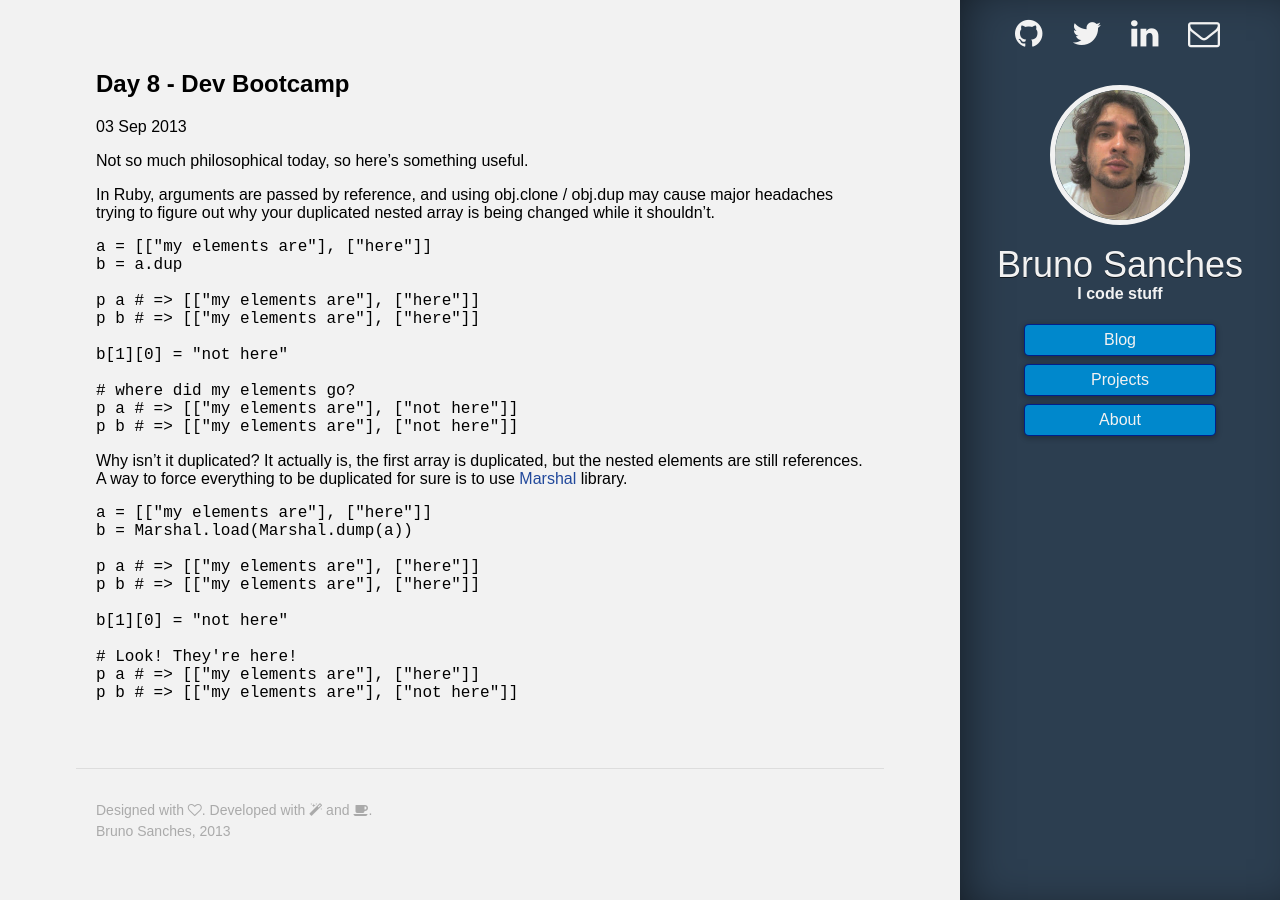
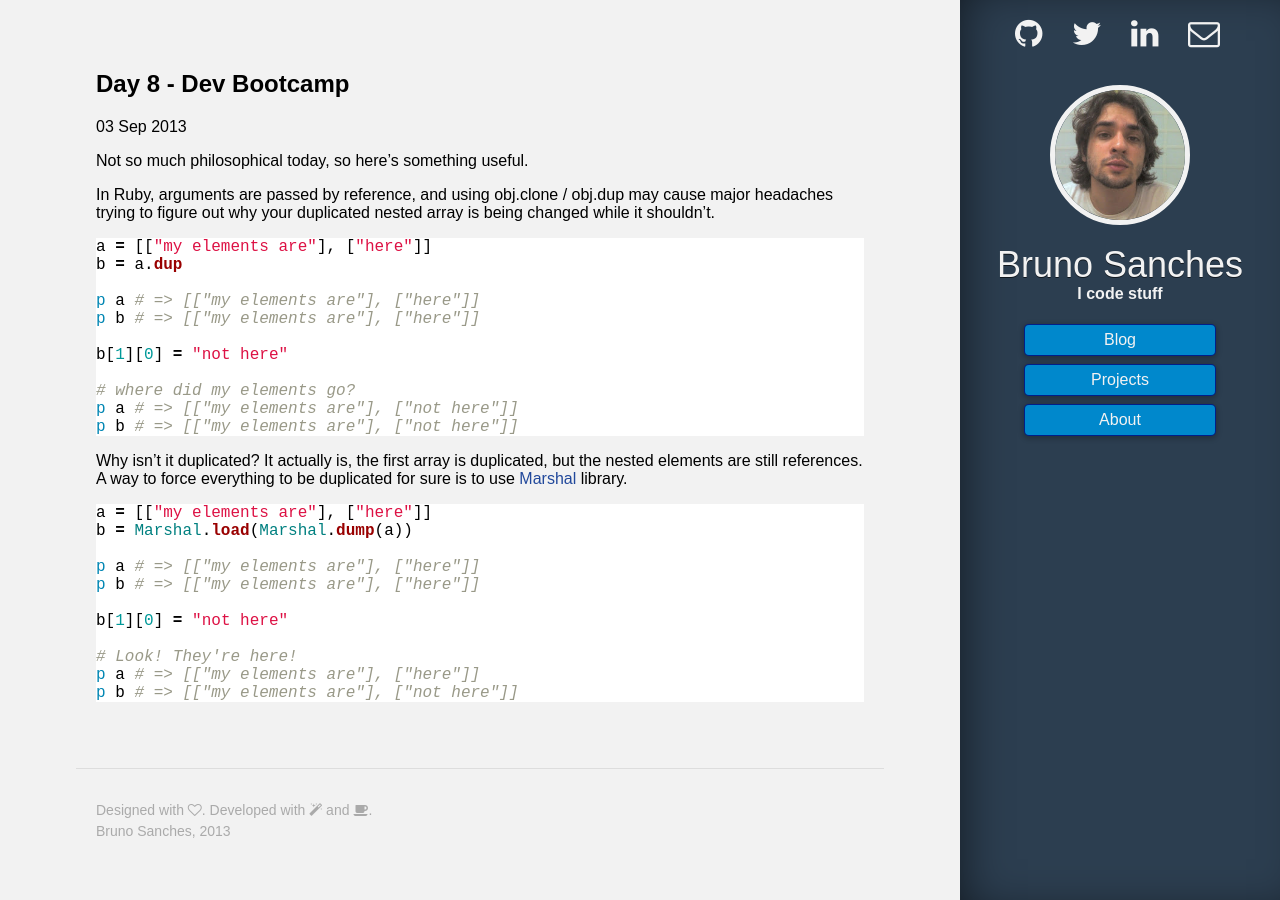
Before and after one commit to brunops/brunops.github.io, a Jekyll site: the page built from _posts/2013-09-03-day-8-dev-bootcamp.markdown, in a window 1280 px wide. Built offline with Jekyll 4.4.1, drawn with Linux system fonts in a browser that asks for light colours; some web fonts are replaced; Markdown is read by kramdown in place of the engine named in the settings; part of the change alters nothing that is shown.

Commit message:
reformat to markdown..

```diff
--- a/_posts/2013-09-03-day-8-dev-bootcamp.markdown
+++ b/_posts/2013-09-03-day-8-dev-bootcamp.markdown
@@ -2,29 +2,38 @@
 layout: post
 title: Day 8 - Dev Bootcamp
 date: '2013-09-03T01:25:00-07:00'
+categories:
+- Ruby
+- Marshal
 ---
-<p>Not so much philosophical today, so here&#8217;s something useful.</p>
-<p>In Ruby, arguments are passed by reference, and using obj.clone / obj.dup may cause major headaches trying to figure out why your duplicated nested array is being changed while it shouldn&#8217;t.</p>
-<pre class="prettyprint"><code>a = [["my elements are"], ["here"]]
+Not so much philosophical today, so here's something useful.
+
+In Ruby, arguments are passed by reference, and using obj.clone / obj.dup may cause major headaches trying to figure out why your duplicated nested array is being changed while it shouldn't.
+{% highlight ruby %}
+a = [["my elements are"], ["here"]]
 b = a.dup
 
-p a # =&gt; [["my elements are"], ["here"]]
-p b # =&gt; [["my elements are"], ["here"]]
+p a # => [["my elements are"], ["here"]]
+p b # => [["my elements are"], ["here"]]
 
 b[1][0] = "not here"
 
 # where did my elements go?
-p a # =&gt; [["my elements are"], ["not here"]]
-p b # =&gt; [["my elements are"], ["not here"]]</code></pre>
-<p>Why isn&#8217;t it duplicated? It actually is, the first array is duplicated, but the nested elements are still references. A way to force everything to be duplicated for sure is to use <a class="vt-p" href="http://www.ruby-doc.org/core-1.9.3/Marshal.html">Marshal</a> library.</p>
-<pre class="prettyprint"><code>a = [["my elements are"], ["here"]]
+p a # => [["my elements are"], ["not here"]]
+p b # => [["my elements are"], ["not here"]]
+{% endhighlight %}
+
+Why isn't it duplicated? It actually is, the first array is duplicated, but the nested elements are still references. A way to force everything to be duplicated for sure is to use <a target="_blank" href="http://www.ruby-doc.org/core-1.9.3/Marshal.html">Marshal</a> library.
+{% highlight ruby %}
+a = [["my elements are"], ["here"]]
 b = Marshal.load(Marshal.dump(a))
 
-p a # =&gt; [["my elements are"], ["here"]]
-p b # =&gt; [["my elements are"], ["here"]]
+p a # => [["my elements are"], ["here"]]
+p b # => [["my elements are"], ["here"]]
 
 b[1][0] = "not here"
 
 # Look! They're here!
-p a # =&gt; [["my elements are"], ["here"]]
-p b # =&gt; [["my elements are"], ["not here"]]</code></pre>
+p a # => [["my elements are"], ["here"]]
+p b # => [["my elements are"], ["not here"]]
+{% endhighlight %}
```
